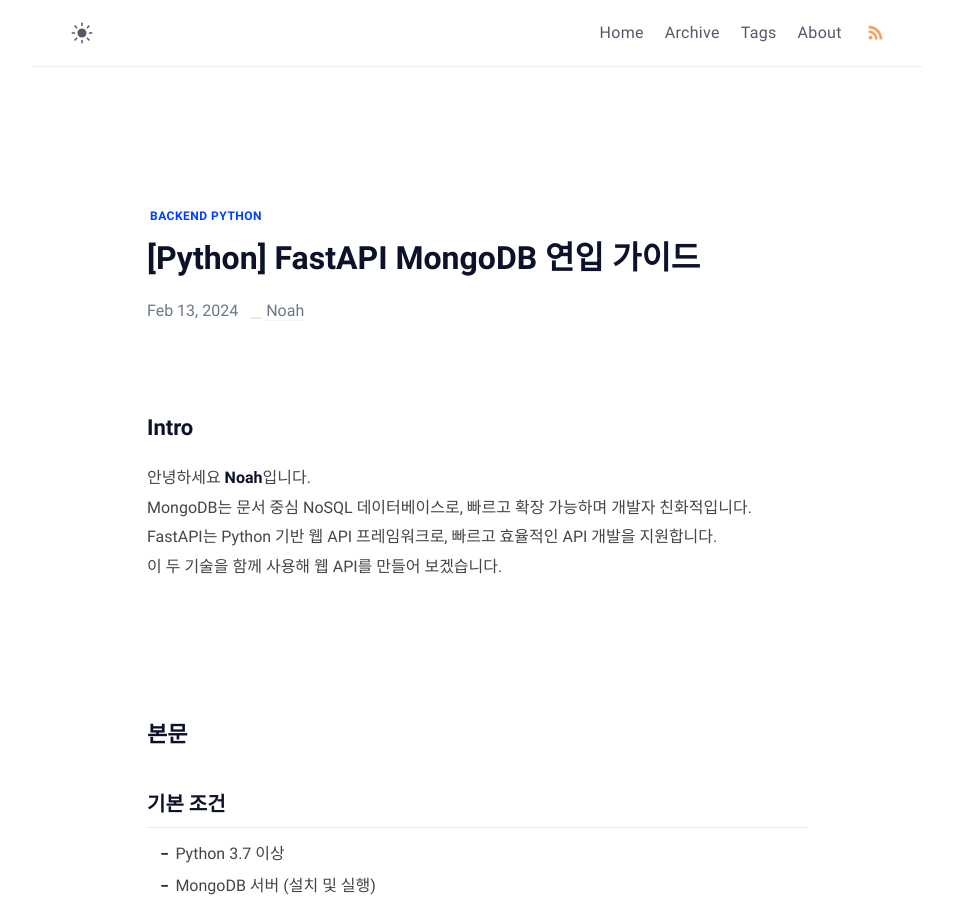
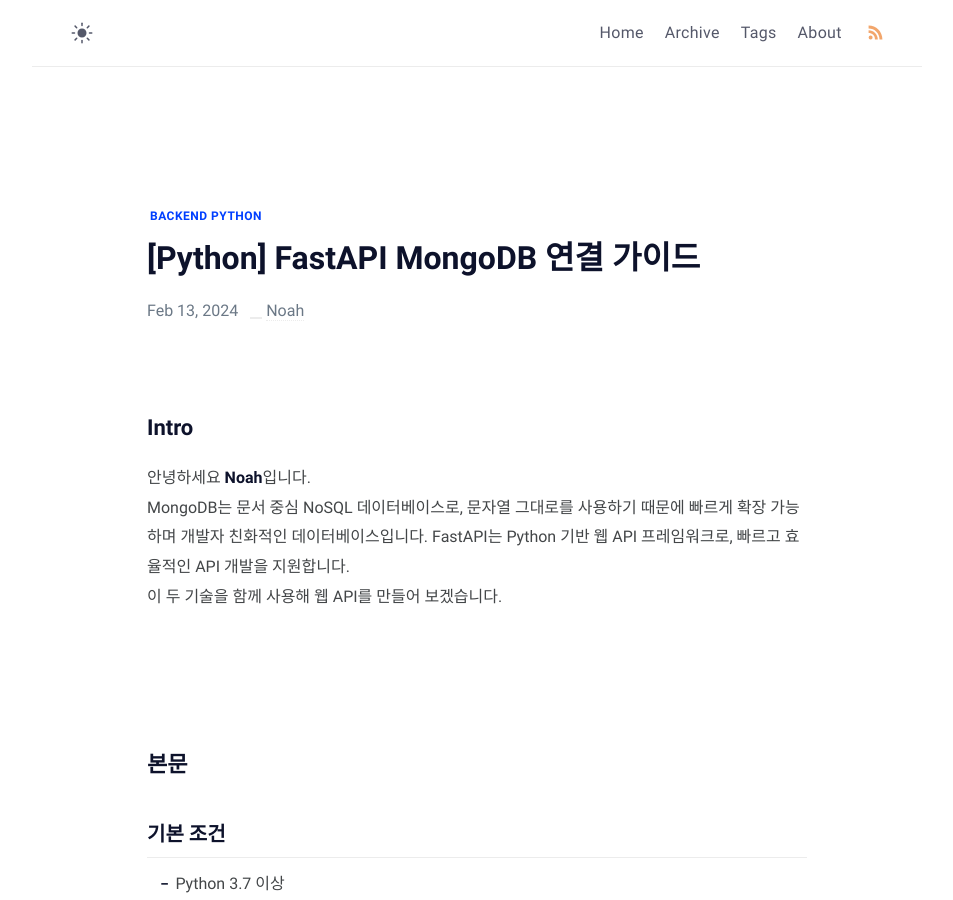
Before and after one commit to jd6186/jd6186.github.io, a Jekyll site: the page built from _posts/BackEnd/Python/2024-02-13-FastAPI_MongoDB.md, in a window 1280 px wide and 900 px high. Shown: the whole window, without its empty margins (163-1116 px from the left). Built offline with Jekyll 4.4.1, drawn with Linux system fonts in a browser that asks for light colours; comment, search, counter and statistics services are not loaded.

Commit message:
[Source Update] 오타 수정 및 인트로 글 약간 수정

```diff
--- a/_posts/BackEnd/Python/2024-02-13-FastAPI_MongoDB.md
+++ b/_posts/BackEnd/Python/2024-02-13-FastAPI_MongoDB.md
@@ -1,12 +1,12 @@
 ---
 layout: post
-title: "[Python] FastAPI MongoDB 연입 가이드"
+title: "[Python] FastAPI MongoDB 연결 가이드"
 tags: [BackEnd PYTHON]
 ---
 
 ## Intro
 안녕하세요 **Noah**입니다.<br/>
-MongoDB는 문서 중심 NoSQL 데이터베이스로, 빠르고 확장 가능하며 개발자 친화적입니다.
+MongoDB는 문서 중심 NoSQL 데이터베이스로, 문자열 그대로를 사용하기 때문에 빠르게 확장 가능하며 개발자 친화적인 데이터베이스입니다.
 FastAPI는 Python 기반 웹 API 프레임워크로, 빠르고 효율적인 API 개발을 지원합니다.<br/>
 이 두 기술을 함께 사용해 웹 API를 만들어 보겠습니다.
 <br/><br/><br/><br/>
```
